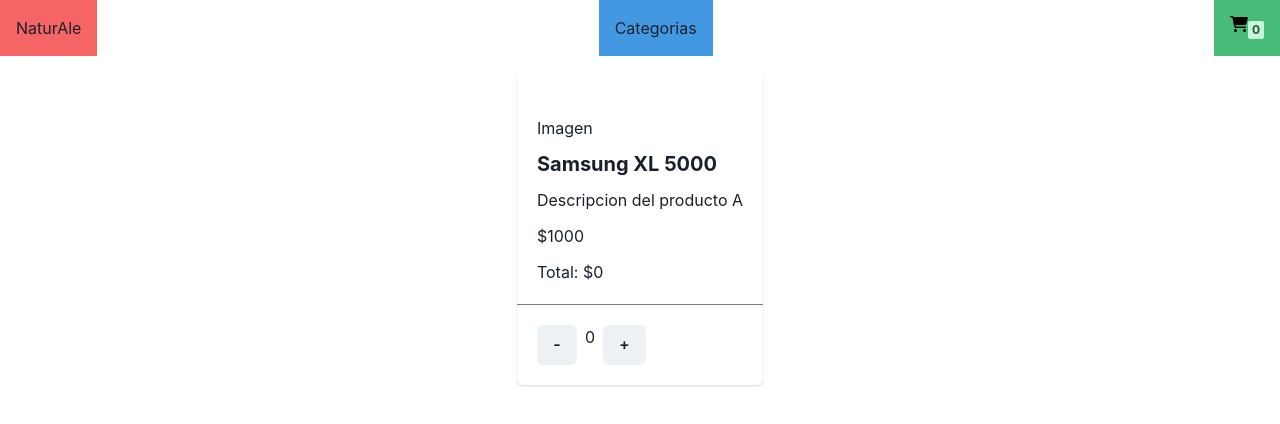
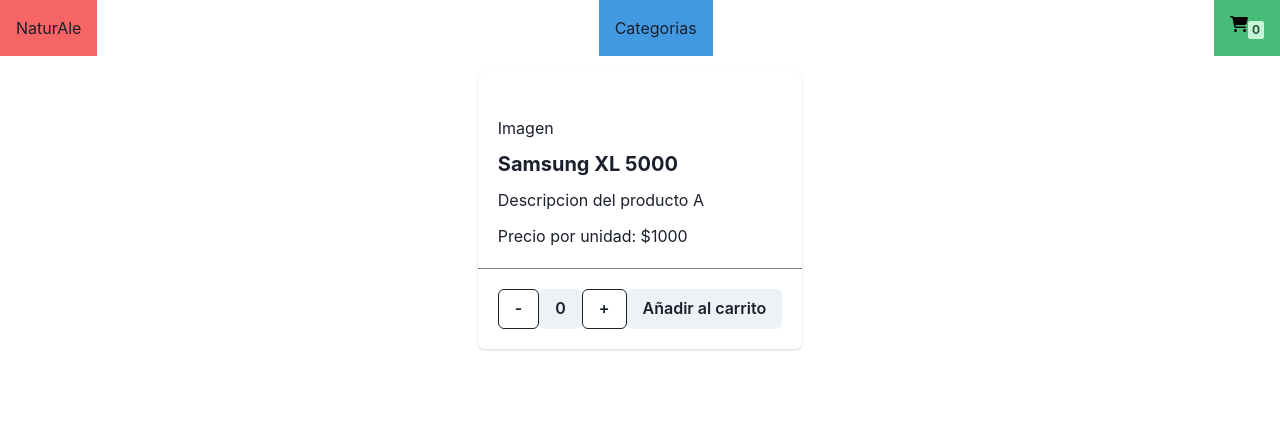
Before and after one commit to lautisil/EntregaFinal-SilvestroJorgeLautaro, a React (Vite) app: page /item/1 in a window 1280 px wide. Shown: the top 424 px of the page. Built offline with nearby package versions, Linux system fonts and the light colour scheme.

Commit message:
creacion de formulario

```diff
--- a/src/componentes/ItemCount.jsx
+++ b/src/componentes/ItemCount.jsx
@@ -1,3 +1,4 @@
+import { Box, Button, Flex, Spacer } from '@chakra-ui/react'
 import React, { useState } from 'react'
 
 const ItemCount = () => {
@@ -17,12 +18,17 @@
     }
 
      return (
-       <div>
-        <p>{contador}</p>
-        <button onClick={(suma)}>Sumar</button>
-        <button onClick={(resta)}>Restar</button>
-        <button onClick={agregar}>Añadir al carrito</button>
-       </div>
+       <Flex>
+            <Box>
+                <Button variant="outline" colorScheme='white' onClick={resta}>-</Button>
+                <Button>{contador}</Button>
+                <Button variant="outline" colorScheme='white' onClick={suma}>+</Button>
+            </Box>
+            <Spacer />
+            <Box>
+                <Button onClick={agregar}>Añadir al carrito</Button>
+            </Box>
+       </Flex>
      )
 }
 
--- a/src/componentes/ItemDetail.jsx
+++ b/src/componentes/ItemDetail.jsx
@@ -1,20 +1,11 @@
 import React from 'react'
 import { Card, CardBody, Stack, Heading, Text, Divider, CardFooter, ButtonGroup,Button } from '@chakra-ui/react'
 import { useState } from 'react'
+import ItemCount from './ItemCount'
 
 const ItemDetail = ( {stock, name, description, price, image} ) => {
 
   const [contador, setContador] = useState(0)
-
-  const suma = () => {
-      contador < stock ? setContador(contador + 1) : ""
-  }
-  const resta = () => {
-      contador > 0 ? setContador(contador - 1) : ""
-  }
-  const agregar = () => {
-      contador > 0 ? alert(`Productos agregados: ${ contador }`) : ""
-  }
 
   return (
     <>
@@ -28,19 +19,14 @@
                     {description}
                   </Text>
                   <Text>
-                          ${price}
-                        </Text>
-                        <Text>
-                          Total: ${price * contador}
+                    Precio por unidad: ${price}
                   </Text>
               </Stack>
           </CardBody>
           <Divider />
           <CardFooter>
               <ButtonGroup spacing='2'>
-                        <Button onClick={resta}>-</Button>
-                        <Text onClick={agregar}>{contador}</Text>
-                        <Button onClick={suma}>+</Button>
+                  <ItemCount />
               </ButtonGroup>
           </CardFooter>
       </Card>
```
Also changed, not shown: src/App.jsx (+13 -0 lines), src/componentes/Form.jsx (added, +30 -0 lines), src/componentes/ItemListContainer.jsx (line endings or trailing spaces). Lines whose indentation alone changed are shown as unchanged.
